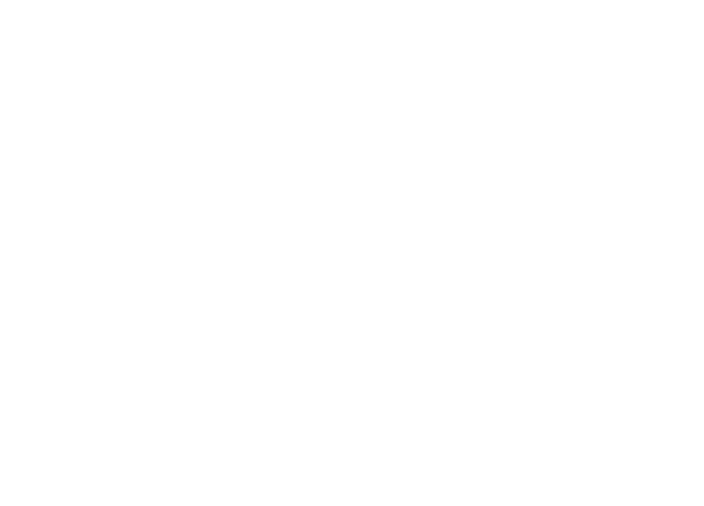
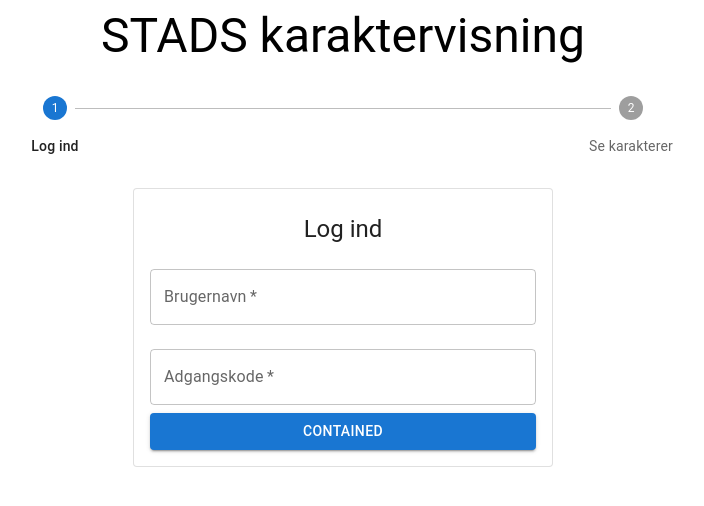
Before and after one commit to amatzen/stads-gradeoverview, a React (Vite) app: page / in a window 1280 px wide. Shown: the top 506 px of the page, without its empty margins (297-1001 px from the left). Built offline with nearby package versions, Linux system fonts and the light colour scheme.

Commit message:
Added step

```diff
--- a/src/App.tsx
+++ b/src/App.tsx
@@ -1,10 +1,46 @@
-import { useState } from 'react'
+import { Stepper, Step, StepLabel, Typography, Box } from "@mui/material"
+import { Container } from "@mui/system"
+import { useState } from "react"
+import LoginPage from "./pages/Login";
+
+export type StepType = 'login' | 'table';
 
 function App() {
+  const [step, setStep] = useState<StepType>('login');
+
   return (
-    <div className="App">
-      <h1></h1>
-    </div>
+    <Container>
+      <Box sx={{
+        marginBottom: '2em',
+        textAlign: 'center'
+      }}>
+        <Typography variant="h3" component="h1">STADS karaktervisning</Typography>
+      </Box>
+
+
+      <Box sx={{
+        marginBottom: '2em'
+      }}>
+        <Stepper alternativeLabel activeStep={0}>
+          <Step key="login">
+            <StepLabel>Log ind</StepLabel>
+          </Step>
+
+          <Step key="table">
+            <StepLabel>Se karakterer</StepLabel>
+          </Step>
+        </Stepper>
+      </Box>
+
+      {Boolean(step == 'login') &&
+        <Box sx={{
+          maxWidth: '420px',
+          margin: '0 auto'
+        }}>
+          <LoginPage />
+        </Box>
+      }
+    </Container>
   )
 }
 
```
